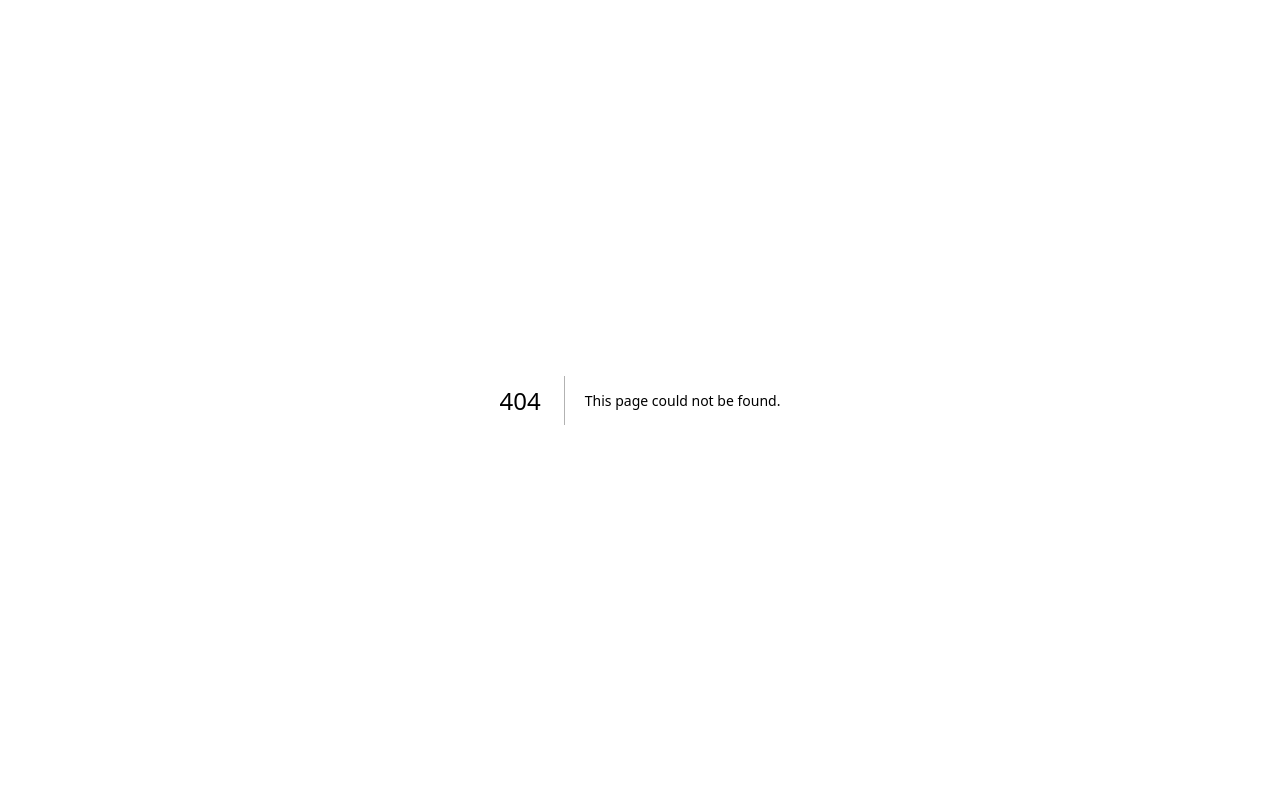
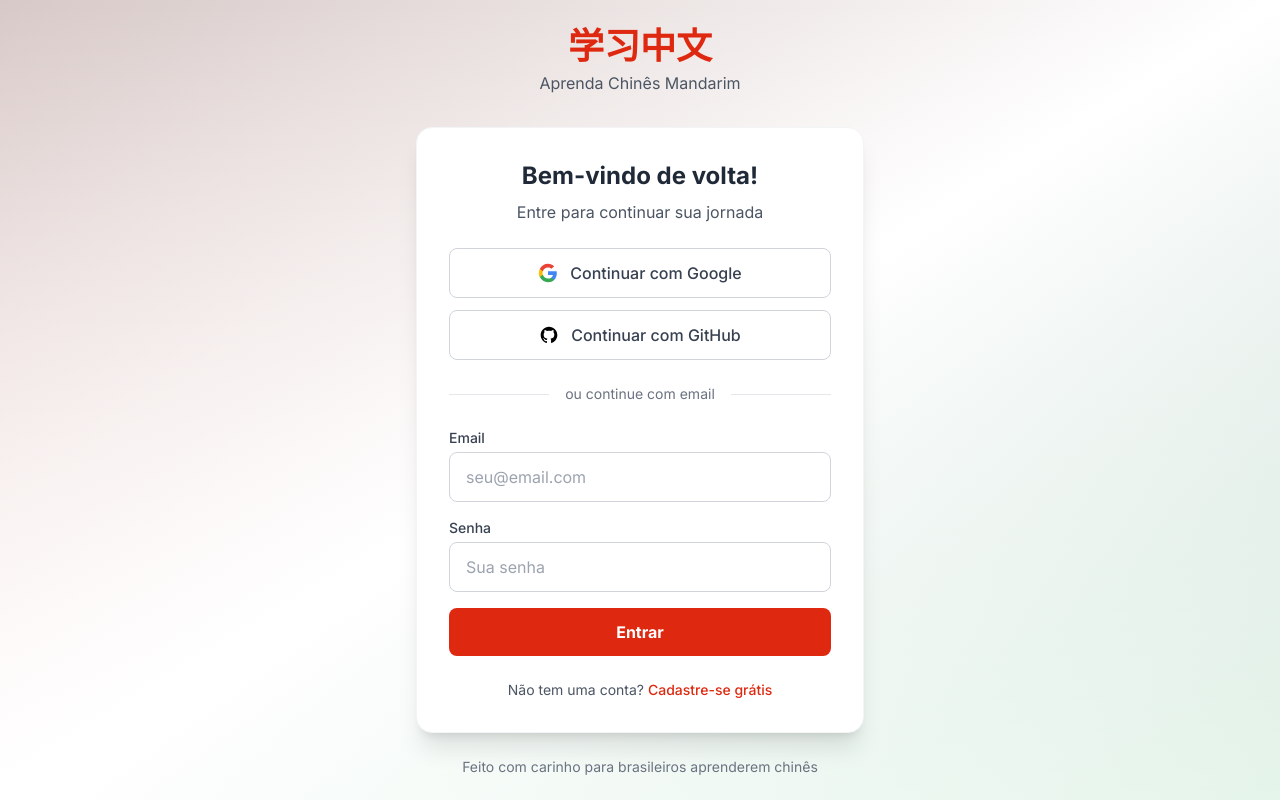
Before and after one commit to anderson-ufrj/learning-chinese, a Next.js app: page /login in a window 1280 px wide. Before the commit this address had no page. Built offline with nearby package versions, Linux system fonts and the light colour scheme; no server answers.

Commit message:
feat(auth): create login and register pages
- Login page with email and OAuth options
- Register page with email verification flow
- Shared auth layout with bilingual branding
- Suspense boundary for useSearchParams
- Redirect handling for protected routes

```diff
--- /dev/null
+++ b/src/app/(auth)/layout.tsx
@@ -0,0 +1,31 @@
+export default function AuthLayout({
+  children,
+}: {
+  children: React.ReactNode
+}) {
+  return (
+    <div className="min-h-screen bg-gradient-to-br from-china-red/10 via-white to-brazil-green/10 flex items-center justify-center p-4">
+      <div className="w-full max-w-md">
+        {/* Logo/Brand */}
+        <div className="text-center mb-8">
+          <h1 className="font-chinese text-4xl font-bold text-china-red mb-2">
+            学习中文
+          </h1>
+          <p className="font-portuguese text-gray-600">
+            Aprenda Chinês Mandarim
+          </p>
+        </div>
+
+        {/* Auth Card */}
+        <div className="bg-white rounded-2xl shadow-xl p-8 border border-gray-100">
+          {children}
+        </div>
+
+        {/* Footer */}
+        <p className="text-center text-gray-500 text-sm mt-6">
+          Feito com carinho para brasileiros aprenderem chinês
+        </p>
+      </div>
+    </div>
+  )
+}
--- /dev/null
+++ b/src/app/(auth)/login/page.tsx
@@ -0,0 +1,117 @@
+'use client'
+
+import { Suspense, useState } from 'react'
+import Link from 'next/link'
+import { useRouter, useSearchParams } from 'next/navigation'
+import { createClient } from '@/lib/supabase/client'
+import LoginForm from '@/components/auth/LoginForm'
+import OAuthButtons from '@/components/auth/OAuthButtons'
+
+function LoginContent() {
+  const router = useRouter()
+  const searchParams = useSearchParams()
+  const redirectTo = searchParams.get('redirect') || '/dashboard'
+
+  const [error, setError] = useState<string | null>(null)
+  const [loading, setLoading] = useState(false)
+
+  const supabase = createClient()
+
+  const handleEmailLogin = async (email: string, password: string) => {
+    setLoading(true)
+    setError(null)
+
+    const { error } = await supabase.auth.signInWithPassword({
+      email,
+      password,
+    })
+
+    if (error) {
+      setError(error.message)
+      setLoading(false)
+      return
+    }
+
+    router.push(redirectTo)
+    router.refresh()
+  }
+
+  const handleOAuthLogin = async (provider: 'google' | 'github') => {
+    setLoading(true)
+    setError(null)
+
+    const { error } = await supabase.auth.signInWithOAuth({
+      provider,
+      options: {
+        redirectTo: `${window.location.origin}/auth/callback?redirect=${redirectTo}`,
+      },
+    })
+
+    if (error) {
+      setError(error.message)
+      setLoading(false)
+    }
+  }
+
+  return (
+    <div className="space-y-6">
+      <div className="text-center">
+        <h2 className="font-portuguese text-2xl font-bold text-gray-800 mb-2">
+          Bem-vindo de volta!
+        </h2>
+        <p className="text-gray-600">
+          Entre para continuar sua jornada
+        </p>
+      </div>
+
+      {error && (
+        <div className="bg-red-50 border border-red-200 text-red-700 px-4 py-3 rounded-lg text-sm">
+          {error}
+        </div>
+      )}
+
+      <OAuthButtons onOAuth={handleOAuthLogin} loading={loading} />
+
+      <div className="relative">
+        <div className="absolute inset-0 flex items-center">
+          <div className="w-full border-t border-gray-200"></div>
+        </div>
+        <div className="relative flex justify-center text-sm">
+          <span className="px-4 bg-white text-gray-500">ou continue com email</span>
+        </div>
+      </div>
+
+      <LoginForm onSubmit={handleEmailLogin} loading={loading} />
+
+      <p className="text-center text-gray-600 text-sm">
+        Não tem uma conta?{' '}
+        <Link href="/register" className="text-china-red hover:underline font-medium">
+          Cadastre-se grátis
+        </Link>
+      </p>
+    </div>
+  )
+}
+
+function LoginLoading() {
+  return (
+    <div className="space-y-6 animate-pulse">
+      <div className="text-center">
+        <div className="h-8 bg-gray-200 rounded w-48 mx-auto mb-2"></div>
+        <div className="h-4 bg-gray-200 rounded w-64 mx-auto"></div>
+      </div>
+      <div className="space-y-3">
+        <div className="h-12 bg-gray-200 rounded"></div>
+        <div className="h-12 bg-gray-200 rounded"></div>
+      </div>
+    </div>
+  )
+}
+
+export default function LoginPage() {
+  return (
+    <Suspense fallback={<LoginLoading />}>
+      <LoginContent />
+    </Suspense>
+  )
+}
--- /dev/null
+++ b/src/app/(auth)/register/page.tsx
@@ -0,0 +1,119 @@
+'use client'
+
+import { useState } from 'react'
+import Link from 'next/link'
+import { useRouter } from 'next/navigation'
+import { createClient } from '@/lib/supabase/client'
+import RegisterForm from '@/components/auth/RegisterForm'
+import OAuthButtons from '@/components/auth/OAuthButtons'
+
+export default function RegisterPage() {
+  const router = useRouter()
+  const [error, setError] = useState<string | null>(null)
+  const [success, setSuccess] = useState(false)
+  const [loading, setLoading] = useState(false)
+
+  const supabase = createClient()
+
+  const handleEmailRegister = async (name: string, email: string, password: string) => {
+    setLoading(true)
+    setError(null)
+
+    const { error } = await supabase.auth.signUp({
+      email,
+      password,
+      options: {
+        data: {
+          full_name: name,
+        },
+        emailRedirectTo: `${window.location.origin}/auth/callback`,
+      },
+    })
+
+    if (error) {
+      setError(error.message)
+      setLoading(false)
+      return
+    }
+
+    setSuccess(true)
+    setLoading(false)
+  }
+
+  const handleOAuthLogin = async (provider: 'google' | 'github') => {
+    setLoading(true)
+    setError(null)
+
+    const { error } = await supabase.auth.signInWithOAuth({
+      provider,
+      options: {
+        redirectTo: `${window.location.origin}/auth/callback`,
+      },
+    })
+
+    if (error) {
+      setError(error.message)
+      setLoading(false)
+    }
+  }
+
+  if (success) {
+    return (
+      <div className="text-center space-y-4">
+        <div className="text-6xl">📧</div>
+        <h2 className="font-portuguese text-2xl font-bold text-gray-800">
+          Verifique seu email
+        </h2>
+        <p className="text-gray-600">
+          Enviamos um link de confirmação para seu email.
+          Clique no link para ativar sua conta.
+        </p>
+        <Link
+          href="/login"
+          className="inline-block text-china-red hover:underline font-medium"
+        >
+          Voltar para o login
+        </Link>
+      </div>
+    )
+  }
+
+  return (
+    <div className="space-y-6">
+      <div className="text-center">
+        <h2 className="font-portuguese text-2xl font-bold text-gray-800 mb-2">
+          Crie sua conta
+        </h2>
+        <p className="text-gray-600">
+          Comece a aprender chinês hoje mesmo
+        </p>
+      </div>
+
+      {error && (
+        <div className="bg-red-50 border border-red-200 text-red-700 px-4 py-3 rounded-lg text-sm">
+          {error}
+        </div>
+      )}
+
+      <OAuthButtons onOAuth={handleOAuthLogin} loading={loading} />
+
+      <div className="relative">
+        <div className="absolute inset-0 flex items-center">
+          <div className="w-full border-t border-gray-200"></div>
+        </div>
+        <div className="relative flex justify-center text-sm">
+          <span className="px-4 bg-white text-gray-500">ou cadastre com email</span>
+        </div>
+      </div>
+
+      <RegisterForm onSubmit={handleEmailRegister} loading={loading} />
+
+      <p className="text-center text-gray-600 text-sm">
+        Já tem uma conta?{' '}
+        <Link href="/login" className="text-china-red hover:underline font-medium">
+          Entrar
+        </Link>
+      </p>
+    </div>
+  )
+}
```
